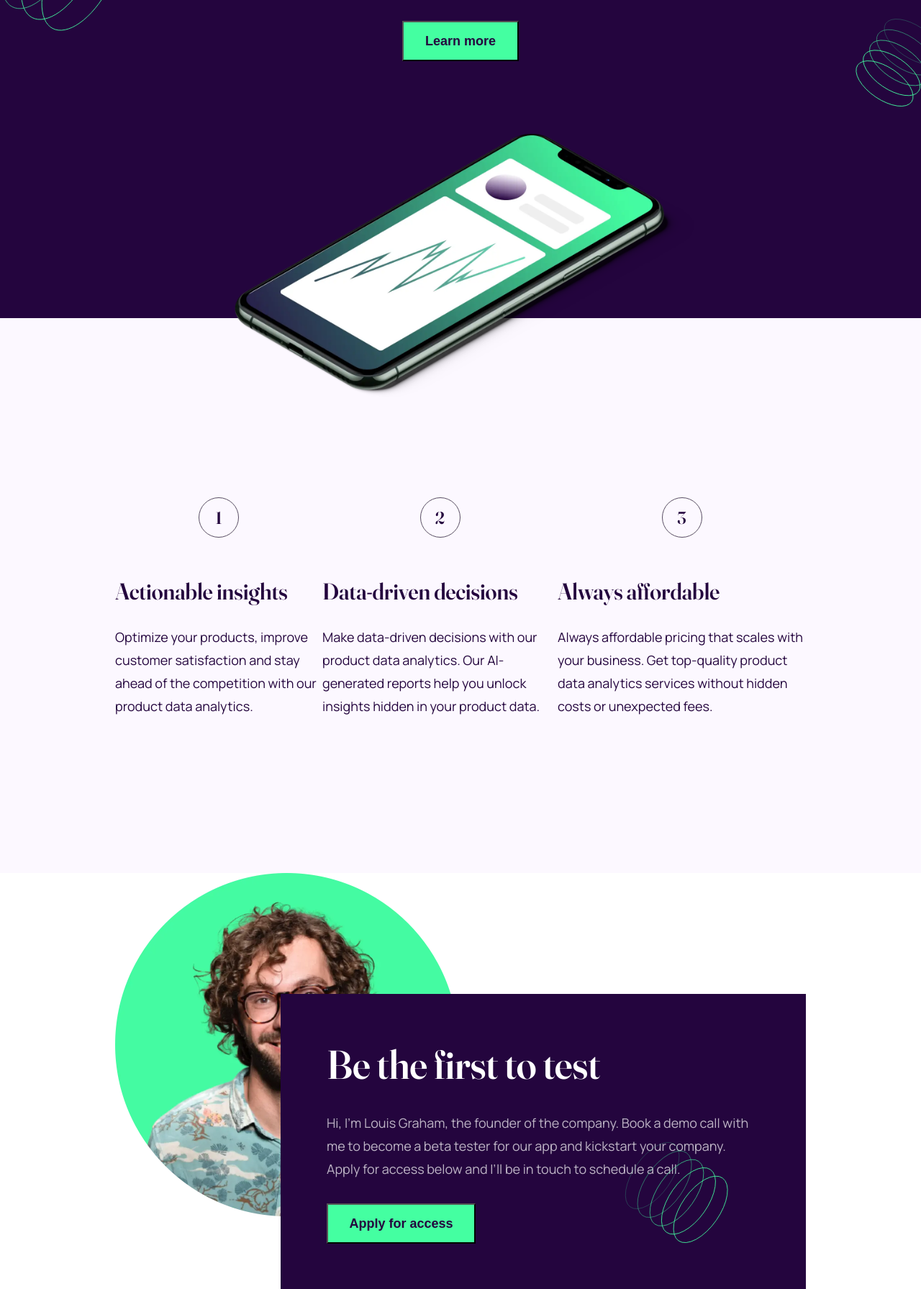
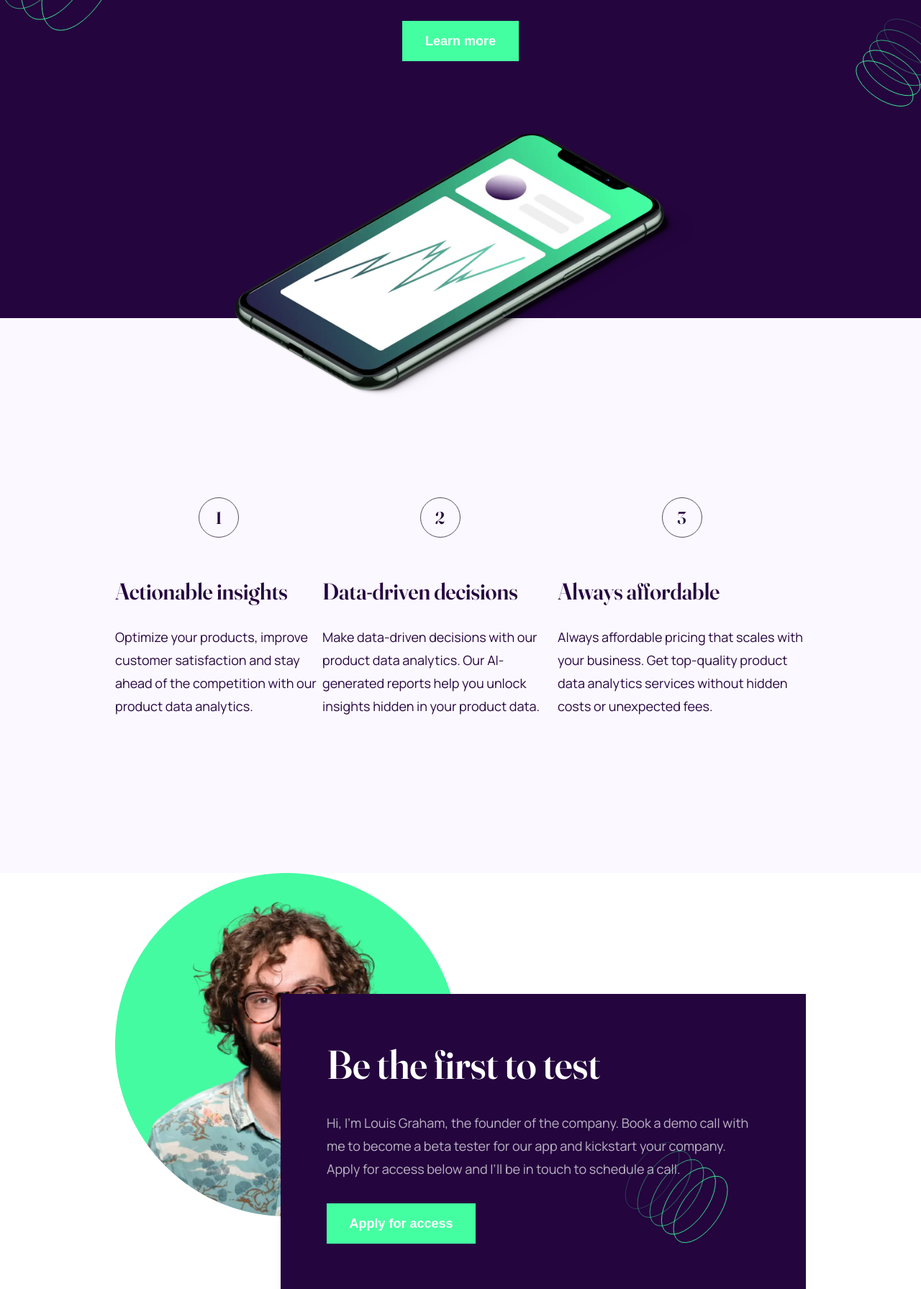
Before and after one commit to Sanya-Zg/landing_page, a plain HTML site: page index.html in a window 1280 px wide. Shown: the part 329-2120 px from the top of the page at 72% size. Drawn offline with Linux system fonts and the light colour scheme.

Commit message:
sectond commit

```diff
--- a/index.html
+++ b/index.html
@@ -17,12 +17,12 @@
             <a href="#"><img src="./assets/images/logo-light.svg" alt=""></a>
           </div>
           <div class="nav_right">
-            <a href="">Apply for access</a>
+            <a href="#">Apply for access</a>
           </div>
         </nav>
         <div class="main_title">
           <h1>Data <span>tailored</span> to your needs.</h1>
-          <button class="top-button">Learn more</button>
+          <button class="top-button"><a href="#">Learn more</a></button>
         </div>
       </div>
       <div class="pattern_1">
@@ -73,7 +73,7 @@
           <p>Hi, I'm Louis Graham, the founder of the company. Book a demo call with me to become a
   beta tester for our app and kickstart your company. Apply for access below and I’ll be
   in touch to schedule a call.</p>
-            <button>Apply for access</button>
+            <button><a href="#">Apply for access</a></button>
         </div>
       </div>
       <div class="pattern_3">
--- a/styles.css
+++ b/styles.css
@@ -42,6 +42,7 @@ button{
     color: #24053E;
     font-size: 18px;
     font-weight: bold;
+    border: 0;
 }
 button:hover{
     background-color: transparent;
@@ -80,6 +81,9 @@ nav{
 }
 .nav_right a:hover{
     color: #44FFA1;
+}
+.nav_right:active{
+    background-color: transparent;
 }
 .main_title{
     max-width: 635px;
@@ -430,6 +434,7 @@ footer{
         padding: 32px;
         position: absolute;
         bottom: -345px;
+        right: 0;
         text-align: center;
     }
     h3{
```
